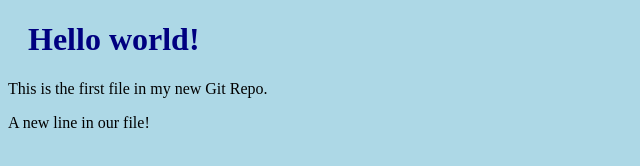
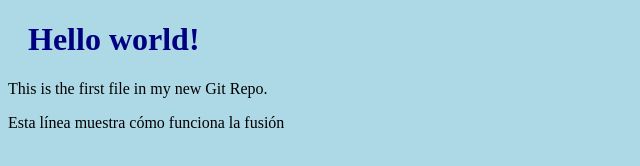
Before and after one commit to LeonardoXTP/GitTutorial, a plain HTML site: page index.html in a window 1280 px wide. Shown: the whole page, without its empty margins (0-640 px from the left). Drawn offline with Linux system fonts and the light colour scheme.

Commit message:
Actualización del index.html con el error corregido

```diff
--- a/index.html
+++ b/index.html
@@ -8,7 +8,7 @@
 
 <h1>Hello world!</h1>
 <p>This is the first file in my new Git Repo.</p>
-<p>A new line in our file!</p>
+<p>Esta línea muestra cómo funciona la fusión</p>
 
 </body>
 </html>
```
